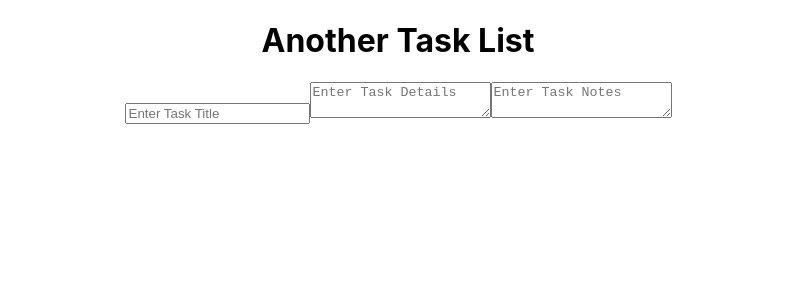
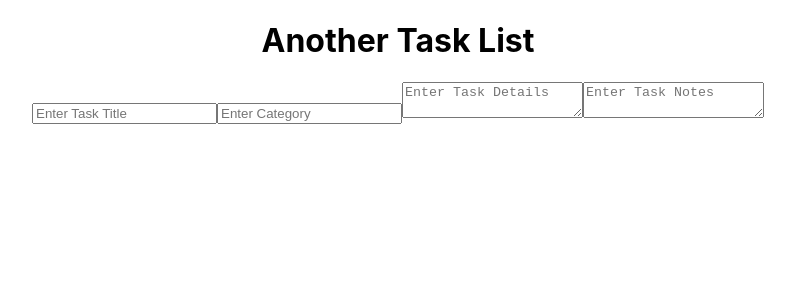
Before and after one commit to lolakoala/AnotherTaskList, a React (Create React App) app: page / in a window 1280 px wide. Shown: the top 300 px of the page, without its empty margins (242-1037 px from the left). Built offline with nearby package versions, Linux system fonts and the light colour scheme.

Commit message:
adds category input, pseudocode for categories in Redux

```diff
--- a/src/Form.js
+++ b/src/Form.js
@@ -4,6 +4,7 @@ const Form = () => {
     const [title, setTitle] = useState('')
     const [details, setDetails] = useState('')
     const [notes, setNotes] = useState('')
+    const [category, setCategory] = useState('')
 
     return (<form>
         <input
@@ -13,7 +14,14 @@ const Form = () => {
             placeholder="Enter Task Title"
             required
         />
-        {/* category (req)- dd + text input button */}
+        {/* if there are categories in redux, populate dropdown */}
+        {/* and render instructions to select one or submit new */}
+        <input
+            type="category"
+            value={category}
+            onChange={event => setCategory(event.target.value)}
+            placeholder="Enter Category"
+        />
         <textarea
             type="text"
             value={details}
```
